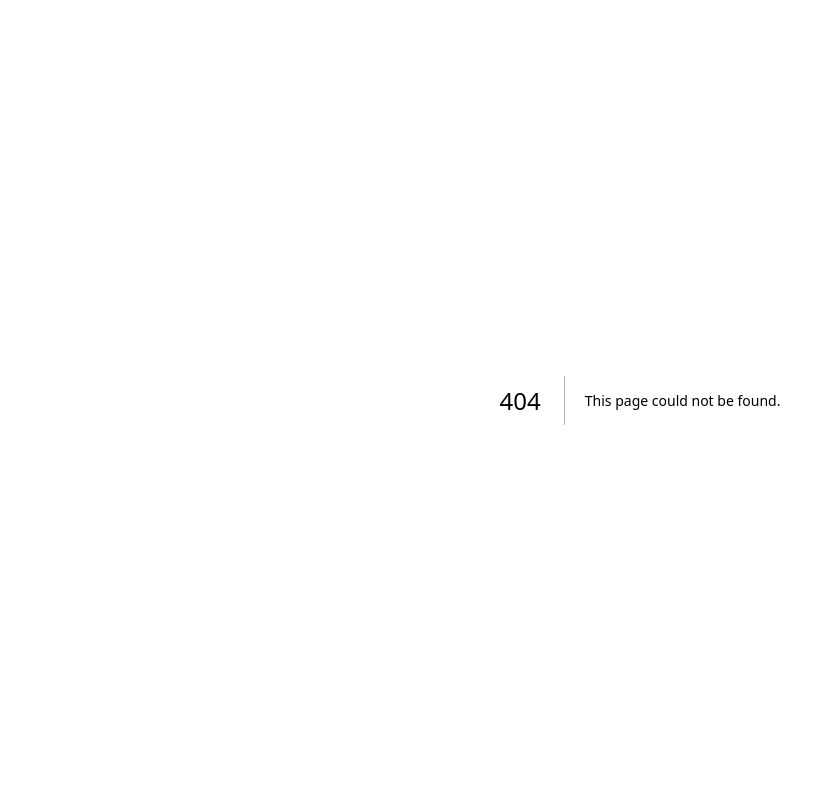
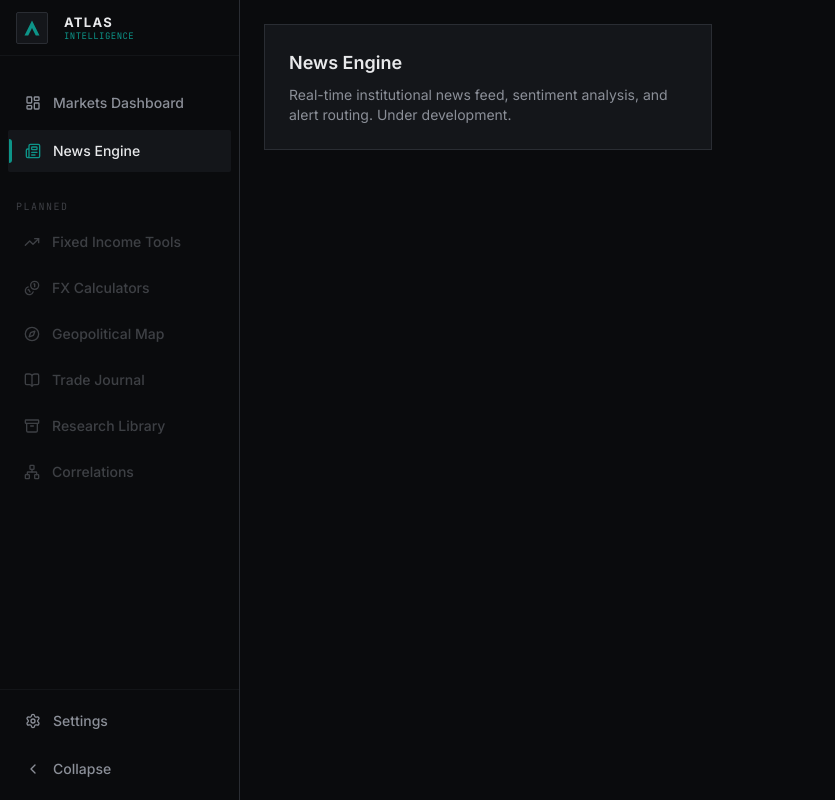
Before and after one commit to NimmyFanimi/Atlas-Intelligence, a Next.js app: page /news in a window 1280 px wide. Before the commit this address had no page. Shown: the whole page, without its empty margins (0-835 px from the left). Built offline with nearby package versions, Linux system fonts and the light colour scheme.

Commit message:
added sidebar

```diff
--- a/src/app/layout.tsx
+++ b/src/app/layout.tsx
@@ -1,6 +1,7 @@
 import type { Metadata } from "next";
 import { Inter, JetBrains_Mono } from "next/font/google";
 import "../styles/globals.css";
+import AppShell from "@/components/ui/AppShell";
 
 const inter = Inter({
   variable: "--font-inter",
@@ -27,7 +28,9 @@ export default function RootLayout({
       lang="en"
       className={`${inter.variable} ${jetbrainsMono.variable} h-full antialiased`}
     >
-      <body className="min-h-full flex flex-col font-sans">{children}</body>
+      <body className="min-h-full flex flex-col font-sans">
+        <AppShell>{children}</AppShell>
+      </body>
     </html>
   );
 }
--- /dev/null
+++ b/src/app/news/page.tsx
@@ -0,0 +1,14 @@
+export default function NewsEnginePage() {
+  return (
+    <div className="p-6 flex-1 bg-[var(--color-background)]">
+      <div className="max-w-md bg-[var(--color-surface)] border border-[var(--color-border)] p-6">
+        <h1 className="text-lg font-semibold text-[var(--color-primary)] mb-2">
+          News Engine
+        </h1>
+        <p className="text-sm text-[var(--color-secondary)]">
+          Real-time institutional news feed, sentiment analysis, and alert routing. Under development.
+        </p>
+      </div>
+    </div>
+  );
+}
--- /dev/null
+++ b/src/app/settings/page.tsx
@@ -0,0 +1,14 @@
+export default function SettingsPage() {
+  return (
+    <div className="p-6 flex-1 bg-[var(--color-background)]">
+      <div className="max-w-md bg-[var(--color-surface)] border border-[var(--color-border)] p-6">
+        <h1 className="text-lg font-semibold text-[var(--color-primary)] mb-2">
+          Settings
+        </h1>
+        <p className="text-sm text-[var(--color-secondary)]">
+          System settings, user preferences, API keys, and notification channels will be configurable here. Under development.
+        </p>
+      </div>
+    </div>
+  );
+}
--- /dev/null
+++ b/src/components/ui/AppShell.tsx
@@ -0,0 +1,17 @@
+'use client';
+
+import React, { useState } from 'react';
+import Sidebar from './Sidebar';
+
+export default function AppShell({ children }: { children: React.ReactNode }) {
+  const [isCollapsed, setIsCollapsed] = useState(false);
+
+  return (
+    <div className="flex min-h-screen bg-[var(--color-background)]">
+      <Sidebar isCollapsed={isCollapsed} setIsCollapsed={setIsCollapsed} />
+      <main className="flex-1 min-w-0 flex flex-col">
+        {children}
+      </main>
+    </div>
+  );
+}
--- /dev/null
+++ b/src/components/ui/Sidebar.tsx
@@ -0,0 +1,188 @@
+'use client';
+
+import React from 'react';
+import Link from 'next/link';
+import { usePathname } from 'next/navigation';
+import {
+  LayoutDashboard,
+  Newspaper,
+  TrendingUp,
+  Coins,
+  Compass,
+  BookOpen,
+  Archive,
+  Network,
+  Settings,
+  ChevronLeft,
+  ChevronRight,
+} from 'lucide-react';
+
+interface SidebarProps {
+  isCollapsed: boolean;
+  setIsCollapsed: (collapsed: boolean) => void;
+}
+
+interface NavItemProps {
+  href: string;
+  icon: React.ComponentType<{ className?: string }>;
+  label: string;
+  isCollapsed: boolean;
+}
+
+function NavItem({ href, icon: Icon, label, isCollapsed }: NavItemProps) {
+  const pathname = usePathname();
+  // Match dashboard `/` exactly, other routes by prefix
+  const isActive = href === '/' ? pathname === '/' : pathname === href || pathname.startsWith(href + '/');
+
+  return (
+    <Link
+      href={href}
+      className={`relative flex items-center px-4 py-2.5 my-0.5 group transition-all duration-150 rounded-[var(--radius-sm)] border border-transparent ${
+        isActive
+          ? 'bg-[var(--color-surface)] border-[var(--color-border)]/40 text-[var(--color-primary)] font-semibold'
+          : 'text-[var(--color-secondary)] hover:text-[var(--color-primary)] hover:bg-[var(--color-surface)]/50'
+      }`}
+    >
+      {isActive && (
+        <span className="absolute left-0 top-1/2 -translate-y-1/2 w-[3px] h-[60%] bg-[var(--color-accent)] rounded-r" />
+      )}
+      <Icon className={`w-4 h-4 flex-shrink-0 transition-colors duration-150 ${isActive ? 'text-[var(--color-accent)]' : ''}`} />
+      <span
+        className={`font-sans text-sm font-medium transition-all duration-200 whitespace-nowrap overflow-hidden ${
+          isCollapsed ? 'max-w-0 opacity-0 ml-0' : 'max-w-[200px] opacity-100 ml-3'
+        }`}
+      >
+        {label}
+      </span>
+      {isCollapsed && (
+        <div className="absolute left-full ml-3 top-1/2 -translate-y-1/2 px-2.5 py-1.5 bg-[var(--color-surface)] border border-[var(--color-border)] text-xs text-[var(--color-primary)] whitespace-nowrap opacity-0 group-hover:opacity-100 pointer-events-none transition-opacity duration-150 z-50 font-sans rounded-[var(--radius-sm)] shadow-none">
+          {label}
+        </div>
+      )}
+    </Link>
+  );
+}
+
+interface PlannedItemProps {
+  icon: React.ComponentType<{ className?: string }>;
+  label: string;
+  isCollapsed: boolean;
+}
+
+function PlannedItem({ icon: Icon, label, isCollapsed }: PlannedItemProps) {
+  const tooltipText = isCollapsed ? `${label} (Coming soon)` : 'Coming in a future week';
+
+  return (
+    <div
+      className="relative flex items-center px-4 py-2.5 my-0.5 group opacity-40 text-[var(--color-secondary)] cursor-default"
+    >
+      <Icon className="w-4 h-4 flex-shrink-0" />
+      <span
+        className={`font-sans text-sm font-medium transition-all duration-200 whitespace-nowrap overflow-hidden ${
+          isCollapsed ? 'max-w-0 opacity-0 ml-0' : 'max-w-[200px] opacity-100 ml-3'
+        }`}
+      >
+        {label}
+      </span>
+      <div className="absolute left-full ml-3 top-1/2 -translate-y-1/2 px-2.5 py-1.5 bg-[var(--color-surface)] border border-[var(--color-border)] text-xs text-[var(--color-primary)] whitespace-nowrap opacity-0 group-hover:opacity-100 pointer-events-none transition-opacity duration-150 z-50 font-sans rounded-[var(--radius-sm)] shadow-none">
+        {tooltipText}
+      </div>
+    </div>
+  );
+}
+
+export default function Sidebar({ isCollapsed, setIsCollapsed }: SidebarProps) {
+  const plannedModules = [
+    { label: 'Fixed Income Tools', icon: TrendingUp },
+    { label: 'FX Calculators', icon: Coins },
+    { label: 'Geopolitical Map', icon: Compass },
+    { label: 'Trade Journal', icon: BookOpen },
+    { label: 'Research Library', icon: Archive },
+    { label: 'Correlations', icon: Network },
+  ];
+
+  return (
+    <aside
+      className={`h-screen sticky top-0 flex flex-col justify-between bg-[var(--color-background)] border-r border-[var(--color-border)] select-none overflow-visible transition-[width] duration-200 ease-in-out z-30 ${
+        isCollapsed ? 'w-16' : 'w-60'
+      }`}
+    >
+      <div className="flex flex-col min-h-0">
+        {/* Logo Monogram / Wordmark */}
+        <div className="flex items-center px-4 py-4 h-[56px] border-b border-[var(--color-border)]/30 overflow-hidden">
+          <div className="flex items-center gap-3">
+            <div className="w-8 h-8 flex items-center justify-center bg-[var(--color-surface)] border border-[var(--color-border)] rounded-[var(--radius-sm)] flex-shrink-0">
+              <svg width="18" height="18" viewBox="0 0 24 24" fill="none" className="text-[var(--color-accent)]">
+                <path d="M12 2L2 22H7L12 12L17 22H22L12 2Z" fill="currentColor" />
+              </svg>
+            </div>
+            <div className={`flex flex-col transition-all duration-200 overflow-hidden whitespace-nowrap ${
+              isCollapsed ? 'max-w-0 opacity-0 ml-0' : 'max-w-[150px] opacity-100 ml-1'
+            }`}>
+              <span className="font-sans font-bold tracking-widest text-[var(--color-primary)] text-[13px] leading-tight">
+                ATLAS
+              </span>
+              <span className="font-mono text-[9px] tracking-wider text-[var(--color-accent)] uppercase leading-none mt-0.5">
+                intelligence
+              </span>
+            </div>
+          </div>
+        </div>
+
+        {/* Active Modules Group */}
+        <nav className="flex flex-col gap-0.5 p-2 mt-4">
+          <NavItem href="/" icon={LayoutDashboard} label="Markets Dashboard" isCollapsed={isCollapsed} />
+          <NavItem href="/news" icon={Newspaper} label="News Engine" isCollapsed={isCollapsed} />
+        </nav>
+
+        {/* Planned Section Header / Separator */}
+        <div className={`transition-all duration-200 border-[var(--color-border)]/50 ${
+          isCollapsed
+            ? 'mx-3 my-3 border-t'
+            : 'px-4 pt-4 pb-1.5 border-t border-transparent'
+        }`}>
+          <span className={`block font-mono text-[10px] tracking-[0.15em] text-[var(--color-secondary)]/40 transition-opacity duration-200 ${
+            isCollapsed ? 'opacity-0 h-0 overflow-hidden' : 'opacity-100'
+          }`}>
+            PLANNED
+          </span>
+        </div>
+
+        {/* Planned Modules Group */}
+        <div className="flex flex-col gap-0.5 px-2">
+          {plannedModules.map((item, idx) => (
+            <PlannedItem key={idx} icon={item.icon} label={item.label} isCollapsed={isCollapsed} />
+          ))}
+        </div>
+      </div>
+
+      {/* Bottom Area: Settings & Collapse Toggle */}
+      <div className="flex flex-col gap-0.5 p-2 border-t border-[var(--color-border)]/30 bg-[var(--color-background)]">
+        <NavItem href="/settings" icon={Settings} label="Settings" isCollapsed={isCollapsed} />
+        <button
+          type="button"
+          onClick={() => setIsCollapsed(!isCollapsed)}
+          className="relative flex items-center px-4 py-2.5 my-0.5 w-full text-[var(--color-secondary)] hover:text-[var(--color-primary)] hover:bg-[var(--color-surface)]/50 transition-all duration-150 rounded-[var(--radius-sm)] border border-transparent cursor-pointer group text-left"
+        >
+          {isCollapsed ? (
+            <ChevronRight className="w-4 h-4 flex-shrink-0" />
+          ) : (
+            <ChevronLeft className="w-4 h-4 flex-shrink-0" />
+          )}
+          <span
+            className={`font-sans text-sm font-medium transition-all duration-200 whitespace-nowrap overflow-hidden ${
+              isCollapsed ? 'max-w-0 opacity-0 ml-0' : 'max-w-[200px] opacity-100 ml-3'
+            }`}
+          >
+            Collapse
+          </span>
+          {isCollapsed && (
+            <div className="absolute left-full ml-3 top-1/2 -translate-y-1/2 px-2.5 py-1.5 bg-[var(--color-surface)] border border-[var(--color-border)] text-xs text-[var(--color-primary)] whitespace-nowrap opacity-0 group-hover:opacity-100 pointer-events-none transition-opacity duration-150 z-50 font-sans rounded-[var(--radius-sm)] shadow-none">
+              Expand Sidebar
+            </div>
+          )}
+        </button>
+      </div>
+    </aside>
+  );
+}
```
